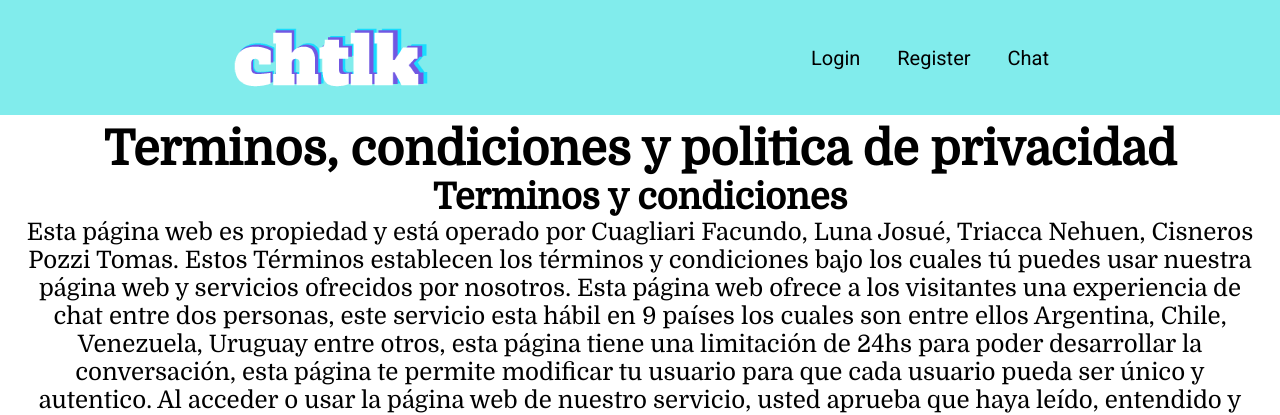
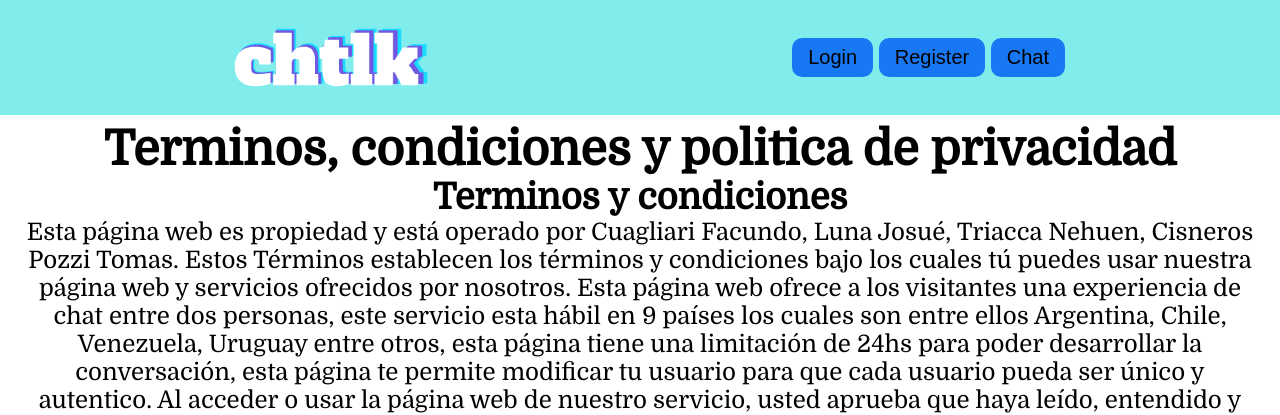
Before and after one commit to nehuenfack142/ProyectoA, a PHP site: page /termsycon.php in a window 1280 px wide. Shown: the top 415 px of the page. Run offline with PHP 8.4, Linux system fonts and the light colour scheme.

Commit message:
font oxygen

```diff
--- a/estilos2.css
+++ b/estilos2.css
@@ -52,25 +52,29 @@ z-index: 100;
 }
 
 .navegacion ul{
+  font-family: 'Oxygen', sans-serif;
   margin: 0;
   padding: 0;
   list-style: none;
 }
 
   .navegacion ul li{
+
   display: inline-block;
+  background: #1877f2;
+  padding: 0.5rem 1rem;
+  transition: all 0.3s linear;
+  border-radius: 10px;
   }
 
     .navegacion ul li a{
       display: block;
-      padding: 0.5rem 1rem;
-      transition: all 0.3s linear;
-      border-radius: 10px;
     }
 
       .navegacion ul li a:hover{
         background: #acacac23;
       }
+
 
 .pdp{
   background: #dfe6e9;
--- a/index.php
+++ b/index.php
@@ -5,6 +5,7 @@
     <meta charset="utf-8">
     <meta name="viewport" content="width=device-width, initial-scale=1">
     <link rel="stylesheet"  href="estilos2.css" type="text/css">
+   <link href="https://fonts.googleapis.com/css2?family=Big+Shoulders+Inline+Text:wght@500&family=Oxygen&display=swap" rel="stylesheet">
   </head>
 
   <body>
@@ -15,7 +16,6 @@
         <img src="img/logo.jpg">
         <a href="#" class="logo"></a>
         <nav class="navegacion">
-          <ul>
             <li><a href="login.php">Login</a></li>
             <li><a href="register.php">Register</a></li>
             <li><a href="chat.php">Chat</a></li>
```
